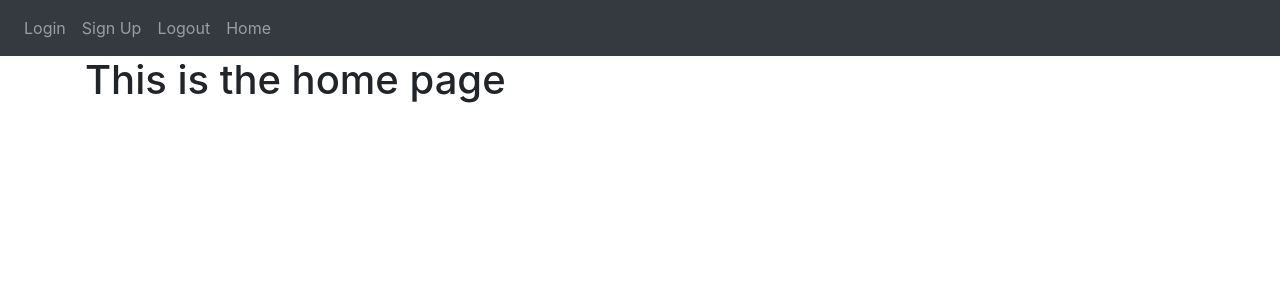
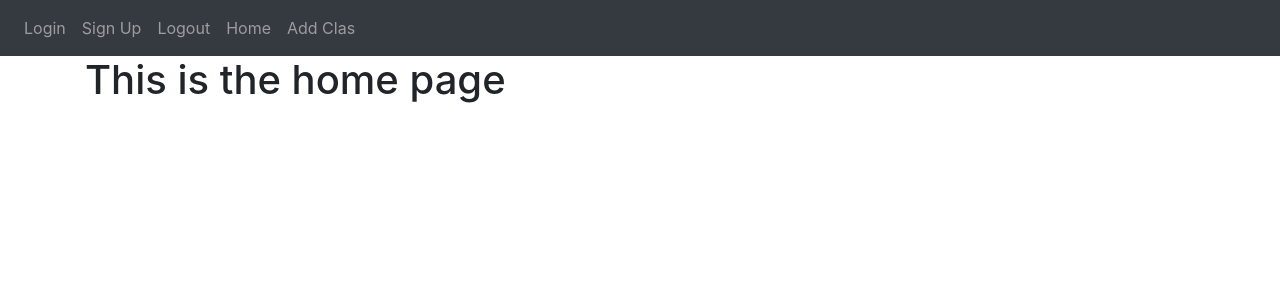
Before and after one commit to Temberlane/hangtime, a Flask app: page / in a window 1280 px wide. Shown: the top 300 px of the page. Run offline with Flask 3, Linux system fonts and the light colour scheme; some libraries are stand-ins or nearby versions.

Commit message:
Added add class tab

```diff
--- a/website/templates/base.html
+++ b/website/templates/base.html
@@ -33,6 +33,7 @@
             <a class="nav-item nav-link" id="signUp" href="/sign-up">Sign Up</a>
             <a class="nav-item nav-link" id="logout" href="/logout">Logout</a>
             <a class="nav-item nav-link" id="home" href="/">Home</a>
+          <a class="nav-item nav-link" id="addClass" href="/add-class">Add Clas</a>
         </div>
       </div>
     </nav>
```
